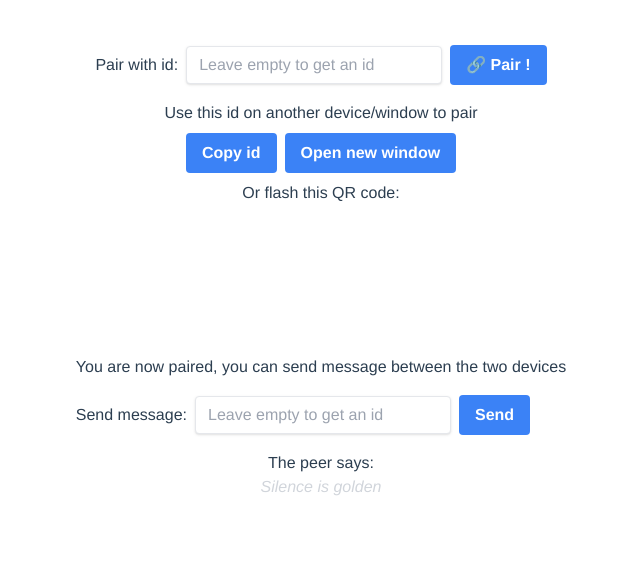
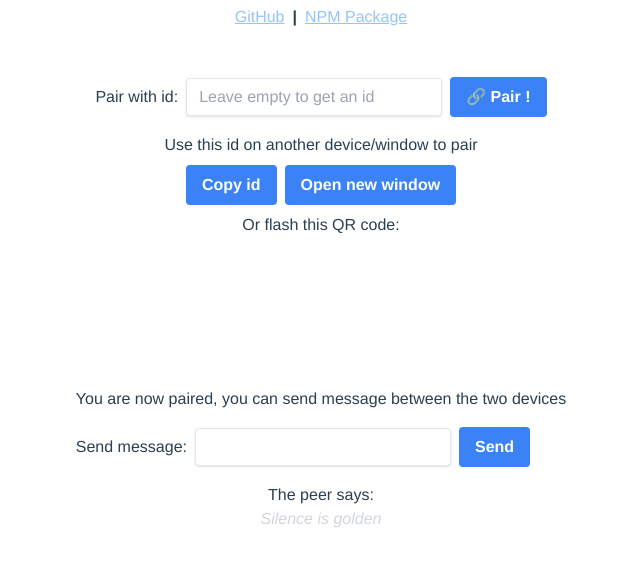
Before and after one commit to paapi-js/paapi, a website built with Vite: page index.html in a window 1280 px wide. Shown: the part 99-664 px from the top of the page, without its empty margins (319-959 px from the left). Built offline with nearby package versions, Linux system fonts and the light colour scheme; some packages are replaced by stand-ins of ours; what @hotwired/stimulus would draw is missing.

Commit message:
Change banner

```diff
--- a/index.html
+++ b/index.html
@@ -7,23 +7,28 @@
     <title>Paapi demo</title>
 </head>
 <body>
-<div id="app" data-controller="demo" class="flex flex-col items-center">
-    <h1 class="text-3xl mb-8">🔗 Paapi demo</h1>
-    <form class="flex my-4 items-center" data-action="submit->demo#pair">
+<div id="app" data-controller="demo" class="flex flex-col items-center px-6">
+    <h1 class="text-3xl mb-2">🔗 Paapi demo</h1>
+    <p class="mb-8 flex -sm:flex-col">
+        <a href="https://github.com/paapi-js/paapi" class="text-blue-300 underline">GitHub</a>
+        <strong class="-sm:hidden mx-2">|</strong>
+        <a href="https://www.npmjs.com/package/@paapi/client" class="text-blue-300 underline">NPM Package</a>
+    </p>
+    <form class="flex my-4 sm:items-center -sm:flex-col gap-2" data-action="submit->demo#pair">
         <label for="idField">Pair with id: </label>
         <input type="text"
                id="idField"
                data-demo-target="pairInput"
                placeholder="Leave empty to get an id"
-               class="mx-2">
+               class="max-w-full">
         <button type="submit" data-demo-target="pairButton" class="btn btn-blue">🔗 Pair !</button>
     </form>
     <div class="flex flex-col hidden items-center" data-demo-target="waiting">
         <p>Use this id on another device/window to pair</p>
-        <div class="flex justify-center my-2">
+        <div class="flex -sm:flex-col sm:items-center w-full justify-center my-2 gap-2">
             <button
                     type="button"
-                    class="btn btn-blue mr-2"
+                    class="btn btn-blue"
                     data-action="click->demo#copyId"
             >Copy id
             </button>
@@ -32,15 +37,14 @@
         <p>Or flash this QR code:</p>
         <canvas data-demo-target="qrcode"></canvas>
     </div>
-    <div class="flex flex-col hidden" data-demo-target="paired">
+    <div class="flex flex-col hidden -sm:max-w-64" data-demo-target="paired">
         <p>You are now paired, you can send message between the two devices</p>
-        <form class="flex my-4 items-center" data-action="submit->demo#send">
+        <form class="flex my-4 sm:items-center -sm:flex-col gap-2" data-action="submit->demo#send">
             <label for="messageField">Send message: </label>
             <input type="text"
                    id="messageField"
-                   data-demo-target="messageInput"
-                   placeholder="Leave empty to get an id"
-                   class="mx-2">
+                   class="max-w-full"
+                   data-demo-target="messageInput">
             <button type="submit" class="btn btn-blue">Send</button>
         </form>
         <p class="text-bold">The peer says:</p>
```
Also changed, not shown: .github/banner.png (deleted), .github/banner.svg (added), README.md, 1 other file.
